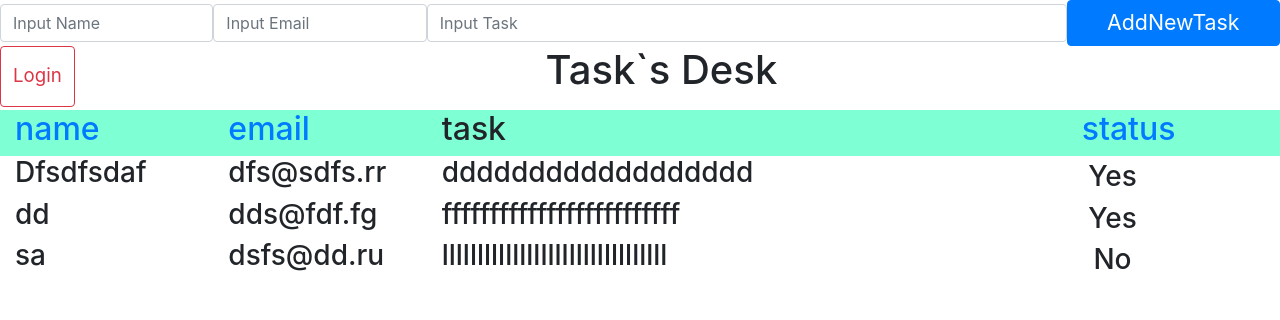
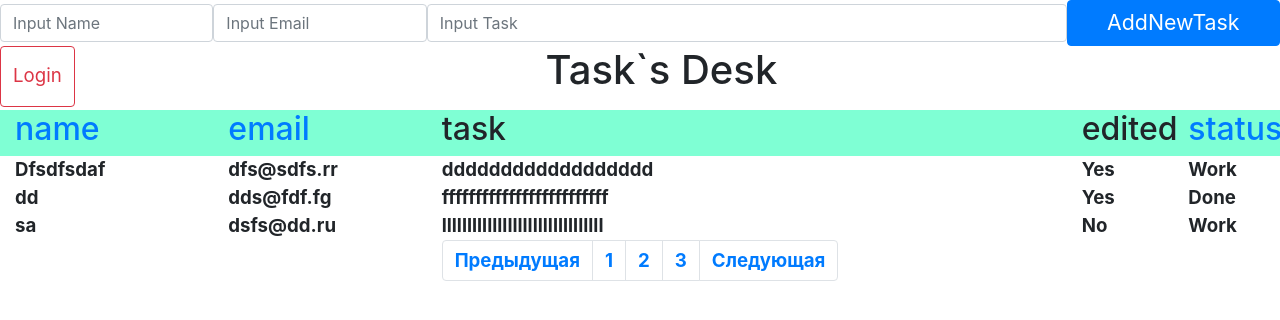
Before and after one commit to vladar21/mvc, a PHP site: page / in a window 1280 px wide. Shown: the top 320 px of the page. Run offline with PHP 8.4, Linux system fonts and the light colour scheme; data comes from the database, SQL or seed files in the repository; both versions use the stored data as it was after the commit.

Commit message:
Only left to do pagination

```diff
--- a/Controller.php
+++ b/Controller.php
@@ -25,6 +25,16 @@ class Controller
         $model->template = ($_SESSION['isAdmin'])?'views/admin.php':'views/main.php';
         $model->_sortTask($name, $type);
         $view = new View($this, $model);
+        $view->output();
+    }
+
+    public function indexMessage($im){
+        $model = new Model();
+        $model->template = 'views/main.php';
+        $_SESSION['show'] = 1;
+        $model->message($im);
+        $controller = new Controller($model);
+        $view = new View($controller, $model);
         $view->output();
     }
 
@@ -128,9 +138,9 @@ class Controller
     }
 
     public function logout(){
-        $_SESSION['isAdmin'] = false;
         $model = new Model();
         header("Location: /");
+        $model->logout();
         $model->template = 'views/main.php';
         $_SESSION['show'] = 1;
         $model->message(6);
--- a/Model.php
+++ b/Model.php
@@ -13,7 +13,7 @@ class Model
         $db = new PDO('sqlite:./mysqlite.sqlite');
         $db->exec('CREATE TABLE IF NOT EXISTS tasks (
             id INTEGER PRIMARY KEY, name TEXT NOT NULL,
-            email TEXT NOT NULL, task TEXT NOT NULL, stat TEXT NOT NULL)');
+            email TEXT NOT NULL, task TEXT NOT NULL, edited TEXT NOT NULL, stat TEXT NOT NULL)');
 
         return $db;
     }
@@ -47,7 +47,7 @@ class Model
             $em = $this->test_input($em);
             $t = $this->test_input($t);
             $db = $this->loadDB();
-            $db->exec("INSERT INTO tasks (name, email, task, stat) VALUES ('$n', '$em', '$t', 'Work')");
+            $db->exec("INSERT INTO tasks (name, email, task, edited, stat) VALUES ('$n', '$em', '$t', 'No', 'Work')");
     }
 
     public function _delTask($id){
@@ -61,8 +61,9 @@ class Model
         $n = $_POST['name'];
         $em = $_POST['email'];
         $t = $_POST['task'];
+        $ed = "Yes";
         $st = ($_POST['status'])?$_POST['status']:'Work';
-        $sql = "UPDATE tasks SET name='$n', email='$em', task='$t', stat='$st' WHERE id='$id'";
+        $sql = "UPDATE tasks SET name='$n', email='$em', task='$t', edited='$ed', stat='$st' WHERE id='$id'";
         $db->exec($sql);
     }
 
@@ -118,19 +119,22 @@ class Model
                 $_SESSION['message'] = '<span style="color:red;font-weight:bold">ВНИМАНИЕ! Ошибка в имени и/или пароле.</span>';
             break;
             case 6:
-                $_SESSION['message'] = "До свидания!";
+                $_SESSION['message'] = "До свидания, Admin!";
             break;
             case 7:
                 $_SESSION['message'] = '<span style="color:red;font-weight:bold">ВНИМАНИЕ! Введите имя.</span>';
             break;
             case 8:
-                $_SESSION['message'] = '<span style="color:red;font-weight:bold">ВНИМАНИЕ! Вводите только буквы и пробелы.</span>';
+                $_SESSION['message'] = '<span style="color:red;font-weight:bold">ВНИМАНИЕ! Вводите в поле "name" только буквы и пробелы.</span>';
             break;
             case 9:
                 $_SESSION['message'] = '<span style="color:red;font-weight:bold">ВНИМАНИЕ! Введите email.</span>';
             break;
             case 10:
                 $_SESSION['message'] = '<span style="color:red;font-weight:bold">ВНИМАНИЕ! Невалидный email формат.</span>';
+            break;
+            case 11:
+                $_SESSION['message'] = '<span style="color:red;font-weight:bold">ВНИМАНИЕ! Необходимо авторизоваться.</span>';
             break;
         }
     }
@@ -141,7 +145,7 @@ class Model
         if (empty($_POST["name"])) {
             return 7;
         } else {
-            $name = test_input($_POST["name"]);
+            $name = $this->test_input($_POST["name"]);
             // проверяем поле имя, оно должно содержать только буквы и пробелы
             if (!preg_match("/^[a-zA-Z ]*$/",$name)) {
                 return 8;
@@ -153,7 +157,7 @@ class Model
             return 9;
             //return $emailErr = "Email is required";
         } else {
-            $email = test_input($_POST["email"]);
+            $email = $this->test_input($_POST["email"]);
             // проверяем валидность email
             if (!filter_var($email, FILTER_VALIDATE_EMAIL)) {
                 return 10;
@@ -161,4 +165,8 @@ class Model
             }
         }
     }
+
+    public function logout(){
+        return $_SESSION['isAdmin'] = false;
+    }
 }
--- a/index.php
+++ b/index.php
@@ -97,7 +97,8 @@ switch($action_name){
             }
             else $controller->indexAdmin();
         }
-        else $controller->index();
+        else $controller->indexMessage(11);
+
     break;
     default:
     $controller->index();
--- a/views/main.php
+++ b/views/main.php
@@ -5,6 +5,10 @@
     <title>TaskDesk</title>
     <link rel="stylesheet" href="https://stackpath.bootstrapcdn.com/bootstrap/4.3.1/css/bootstrap.min.css" integrity="sha384-ggOyR0iXCbMQv3Xipma34MD+dH/1fQ784/j6cY/iJTQUOhcWr7x9JvoRxT2MZw1T" crossorigin="anonymous">
     <style>
+        body{
+            font-size:14pt;
+            font-weight:bold;
+        }
         .head {
             background-color: aquamarine;
         }
@@ -56,22 +60,33 @@
             <div class="col-md-2"><a href="/sort/name"><h2>name</h2></a></div>
             <div class="col-md-2"><a href="/sort/email"><h2>email</h2></a></div>
             <div class="col-md-6"><h2>task</h2></div>
+            <div class="col-md-1"><h2>edited</h2></div>
             <div class="col-md-1"><a href="/sort/status"><h2>status</h2></a></div>
         </div>
         <?php if ($data){
 
             foreach($data as $str){
                 echo '<div class="row">';
-                echo '<div class="col-md-2"><h3>'.$str[1].'</h3></div>';
-                echo '<div class="col-md-2"><h3>'.$str[2].'</h3></div>';
-                echo '<div class="col-md-6"><h3>'.$str[3].'</h3></div>';
-                echo '<div class="col-md-1 form-check-inline"><h3 style="margin:auto;">'.$str[4].'</h3></div>';
-                // echo '<div class="col-md-1"><a href="/del/'.$str[0].'" class="btn btn-danger del btn-md" form="newtask">Del</a></div>';
+                echo '<div class="col-md-2">'.$str[1].'</div>';
+                echo '<div class="col-md-2">'.$str[2].'</div>';
+                echo '<div class="col-md-6">'.$str[3].'</div>';
+                echo '<div class="col-md-1">'.$str[4].'</div>';
+                echo '<div class="col-md-1">'.$str[5].'</div>';
                 echo '</div>';
             }
 
         }
         ?>
+
+        <nav aria-label="Статьи по Bootstrap 4">
+            <ul class="pagination justify-content-center">
+                <li class="page-item"><a class="page-link" href="#">Предыдущая</a></li>
+                <li class="page-item"><a class="page-link" href="#">1</a></li>
+                <li class="page-item"><a class="page-link" href="#">2</a></li>
+                <li class="page-item"><a class="page-link" href="#">3</a></li>
+                <li class="page-item"><a class="page-link" href="#">Следующая</a></li>
+            </ul>
+        </nav>
     </div>
 </body>
 </html>
```
Also changed, not shown: views/admin.php (+5 -5 lines), mysqlite.sqlite.
